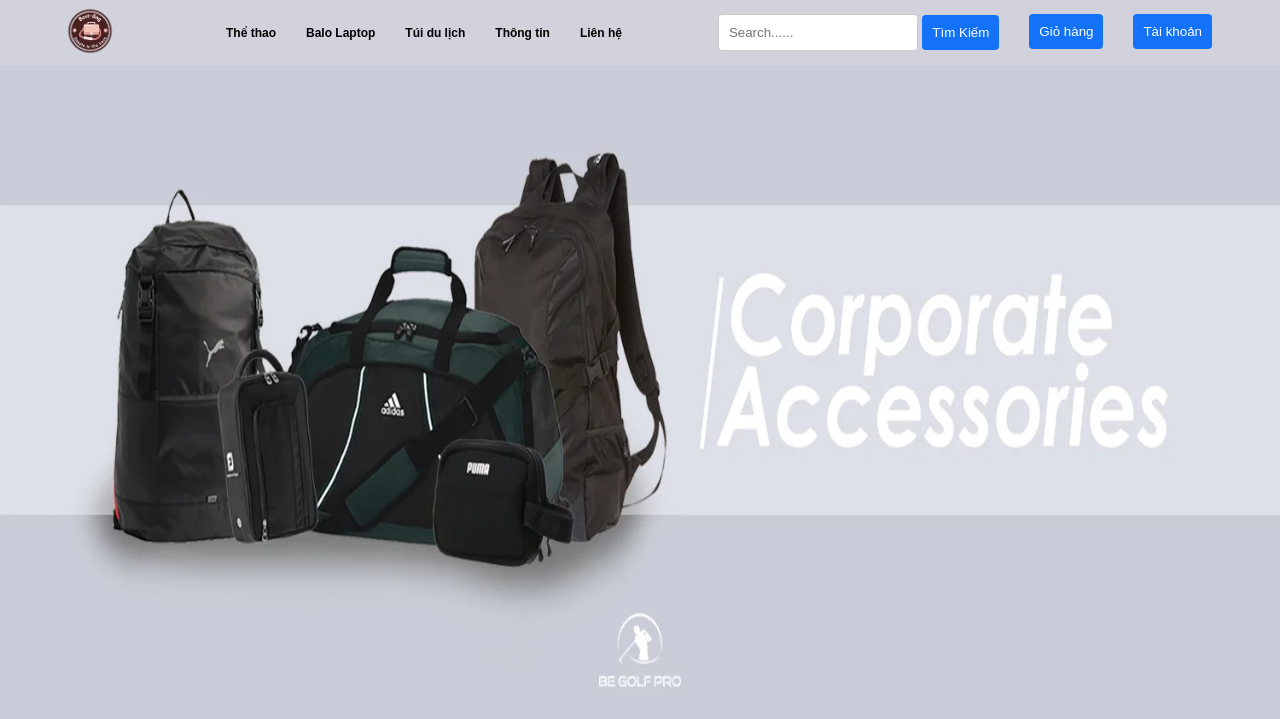
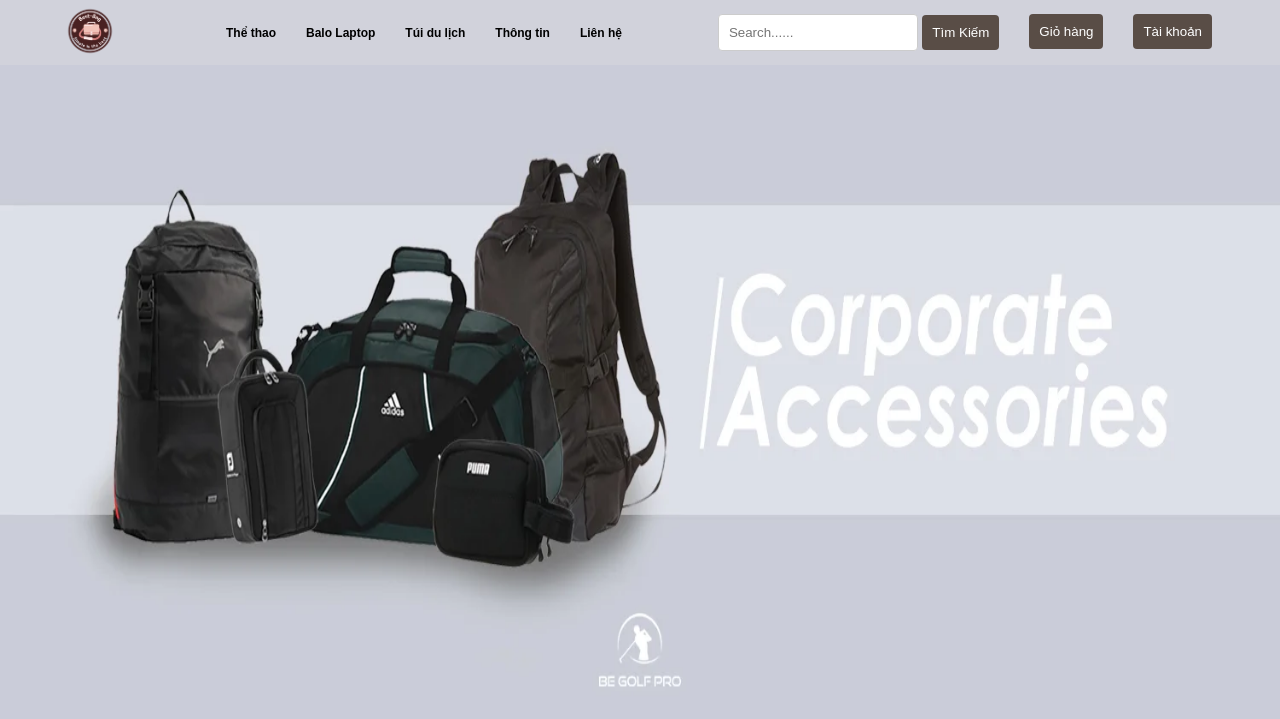
Before and after one commit to Zung22H/Project_Web_Balo, a PHP site: page /home.html in a window 1280 px wide. Shown: the top 719 px of the page. Run offline with PHP 8.4, Linux system fonts and the light colour scheme.

Commit message:
sua lai mau button va logo

```diff
--- a/style/home.css
+++ b/style/home.css
@@ -99,7 +99,7 @@ header{
  button {
   padding: 10px;
   border: none;
-  background-color: rgb(19, 114, 247);
+  background-color: rgba(47, 30, 18, 0.741);
   color: white;
   border-radius: 4px;
   cursor: pointer;
@@ -107,7 +107,7 @@ header{
  }
 
  button:hover {
-  background-color: #0c2c9f;
+  background-color: #c48b3a51;
 }
 
 #searchResults {
```
